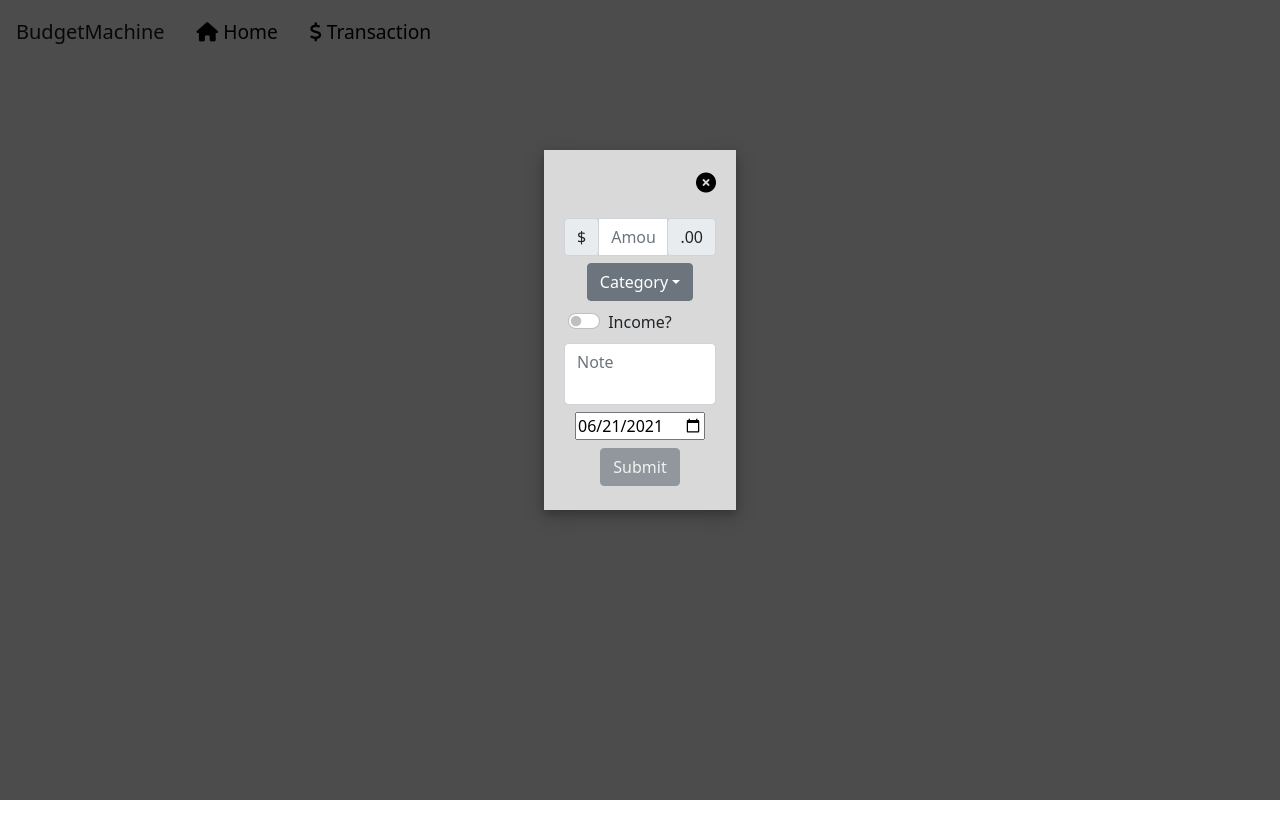
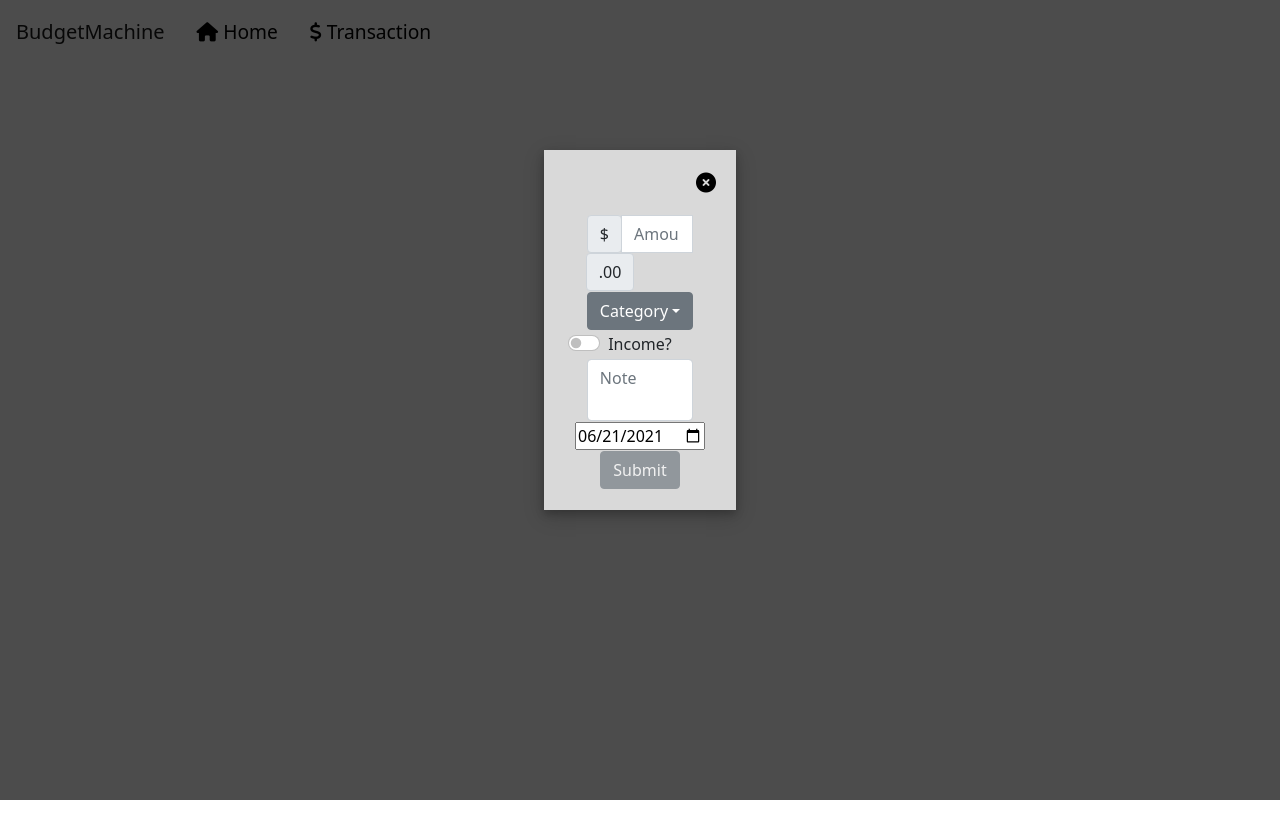
Before and after one commit to joeyagreco/BudgetMachine, a Flask app: page / in a window 1280 px wide. Shown: the top 840 px of the page. Run offline with Flask 2, Linux system fonts and the light colour scheme; some libraries are stand-ins or nearby versions.

Commit message:
updating transaction popup

```diff
--- a/server/static/css/base.css
+++ b/server/static/css/base.css
@@ -125,6 +125,7 @@ button {
 }
 
 #amount-section {
+    width: 70%;
     display: flex;
     flex-direction: column;
     align-items: center;
@@ -167,6 +168,7 @@ input::-webkit-inner-spin-button {
 }
 
 #note-input {
+    width: 70%;
     display: flex;
     flex-direction: row;
 }
```
